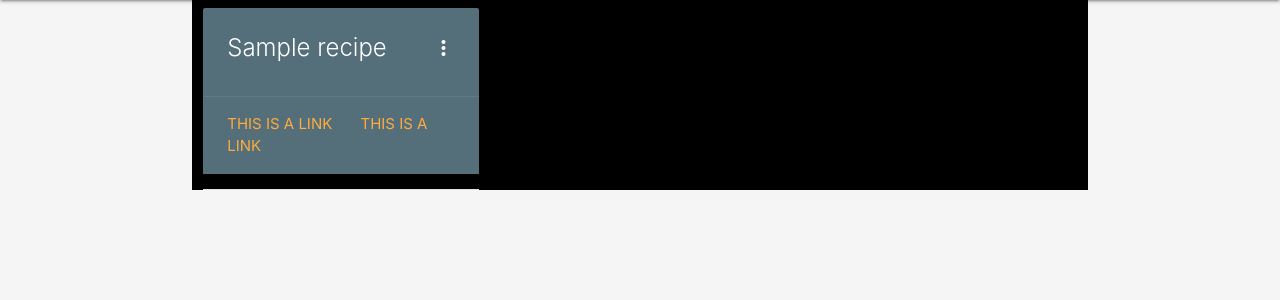
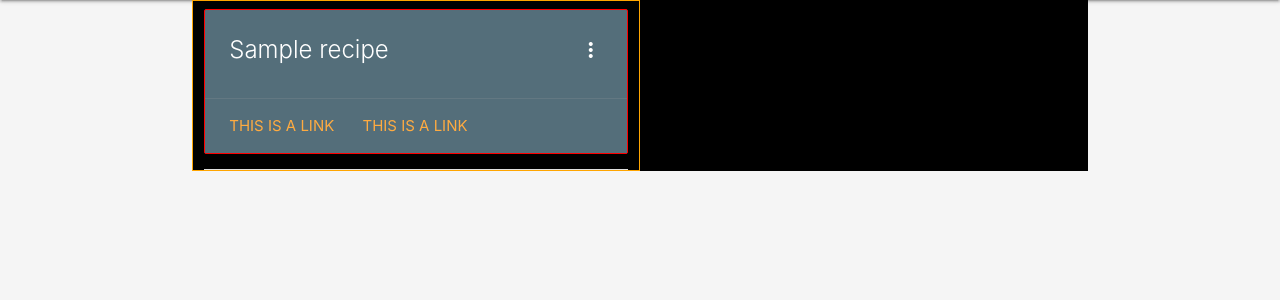
Before and after one commit to firepenguindisopanda/recipe-board, a Python web app: template App/templates/recipes.html in a window 1280 px wide. Shown: the part 64-364 px from the top of the page. Run offline with Jinja, Linux system fonts and the light colour scheme; the template is opened without the code that fills it: most values are stand-ins (such as "Sample title", 1, 10 or a date in 2020).

Commit message:
added inline styling to row class and col class and card class

```diff
--- a/App/templates/recipes.html
+++ b/App/templates/recipes.html
@@ -8,12 +8,12 @@
     {% if current_user.is_authenticated %}
         <h3> Hi {{ current_user.username }}! </h3>
     {% endif %}
-    <div class="row" style="background-color: black;">
+    <div class="row" style="background-color: black; padding: 0;">
 
 
     {% for recipe in recipe_data %}
-        <div class="col m4">
-            <div class="card blue-grey darken-1 sticky-action">
+        <div class="col m6" style="border: 1px solid orange; ">
+            <div class="card blue-grey darken-1 sticky-action" style="border: 1px solid red ">
                 <div class="card-content white-text">
                     <span class="card-title activator">{{ recipe.name }}<i class="material-icons right">more_vert</i></span>
 
@@ -24,7 +24,7 @@
                 </div>
                 <div class="card-reveal">
                     <span class="card-title grey-text text-darken-4">Card Title<i class="material-icons right">close</i></span>
-                    <p>Here is some more information about this product that is only revealed once clicked on.</p>
+                    <p>{{ recipe.ingredients_list }}</p>
                 </div>
             </div>
             <div class="divider"></div>
```
